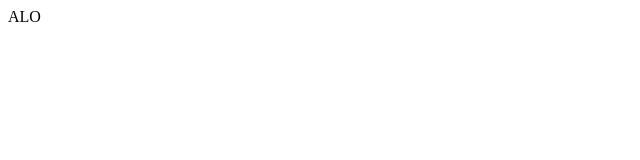
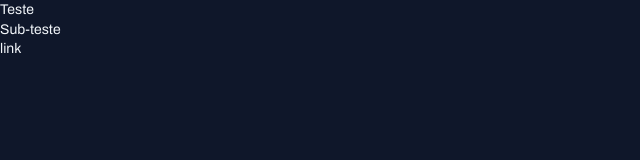
Before and after one commit to Julio-Vl/portal-de-noticias, a plain HTML site: page index.html in a window 1280 px wide. Shown: the whole page, without its empty margins (0-640 px from the left). Drawn offline with Linux system fonts and the light colour scheme.

Commit message:
adicionando cores e fonts

```diff
--- a/index.html
+++ b/index.html
@@ -1,12 +1,17 @@
 <!DOCTYPE html>
 <html lang="pt-br">
 <head>
+  <link rel="preconnect" href="https://fonts.googleapis.com">
+<link rel="preconnect" href="https://fonts.gstatic.com" crossorigin>
   <meta charset="UTF-8">
   <meta name="viewport" content="width=device-width, initial-scale=1.0">
   <link rel="stylesheet" href="styles/index.css">
+  <link href="https://fonts.googleapis.com/css2?family=Archivo:ital,wght@0,100..900;1,100..900&display=swap" rel="stylesheet">
   <title>Portal de notícias</title>
 </head>
 <body>
-alo
+  <h1>Teste</h1>
+  <h2>Sub-teste</h2>
+<a href="#">link</a>
 </body>
 </html>
--- a/styles/global.css
+++ b/styles/global.css
@@ -1,3 +1,42 @@
-body{
-text-transform: uppercase;
+* {
+margin: 0;
+padding: 0;
+box-sizing: border-box;
 }
+
+:root {
+  --brand-color-light: #60A5FA ;
+  --brand-color-light: #60A5FA ;
+  --bg-color: #0F172A ;
+  --stroke-color: #1E293B ;
+  --text-color-primary: #F1F5F9 ;
+  --text-color-secondary:#CBD5E1 ;
+
+
+  --font-family: 'Archivo', sans-serif ;
+  --h1: 800 24px/135% var(--font-family) ;
+  --h2: 800 16px/140% var(--font-family);
+  --h3: 800 14px/140% var(--font-family);
+  --text-span:600 14px/145% var(--font-family);
+  --text:400 14px/140% var(--font-family);
+  --text-sm:400 14px/160% var(--font-family);
+
+  }
+  body{
+    font: var(--text);
+    color: var(--text-color-primary);
+    background-color: var(--bg-color);
+  }
+
+  a{
+    text-decoration: none;
+    color: inherit;
+  }
+
+  a:hover{
+    color: var(--brand-color-light);
+  }
+
+h1, h2, h3{
+  font: inherit;
+}
```
